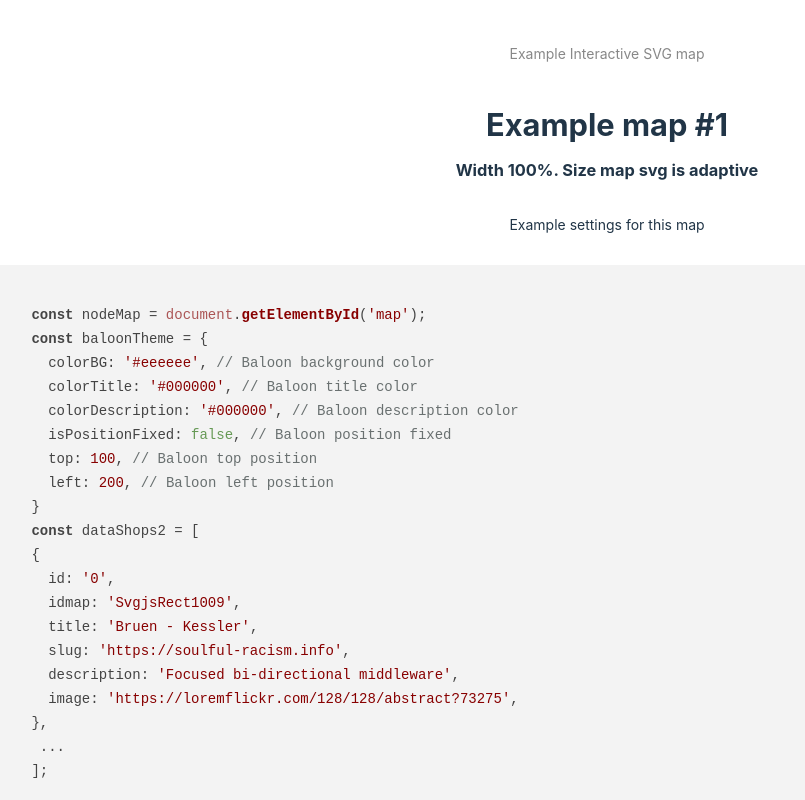
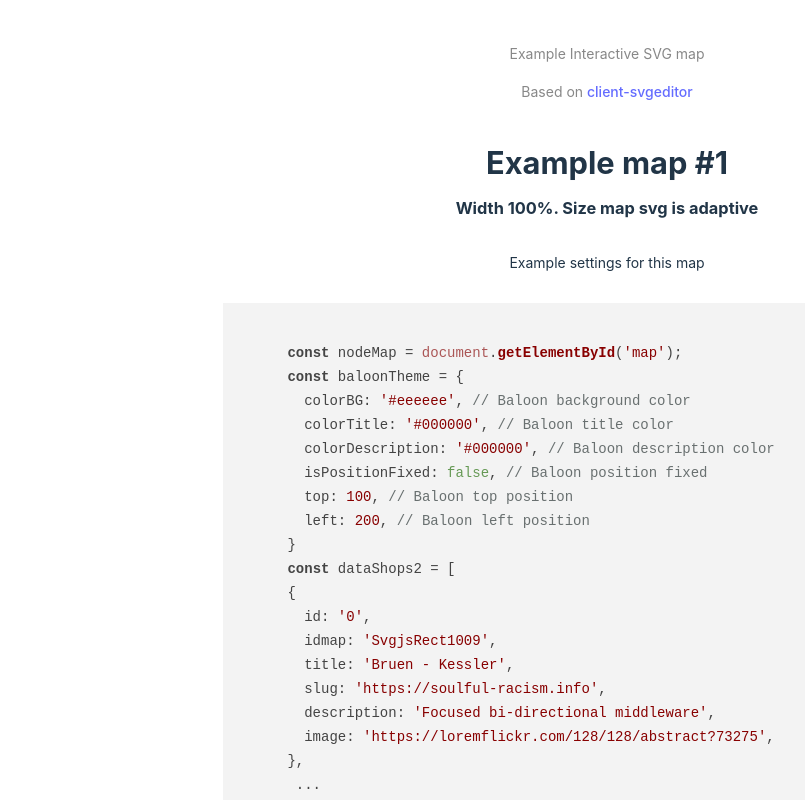
Before and after one commit to cossackgh/client-svgeditor, a website built with Vite: page example/index.html in a window 1280 px wide. Shown: the top 800 px of the page, without its empty margins (33-838 px from the left). Built offline with nearby package versions, Linux system fonts and the light colour scheme.

Commit message:
feat(pill): fix example

```diff
--- a/example/main.ts
+++ b/example/main.ts
@@ -6,6 +6,9 @@ document.querySelector<HTMLDivElement>('#app')!.innerHTML = `
     <p class="read-the-docs">
       Example Interactive SVG map
     </p>
+    <p class="read-the-docs">
+      Based on <a href="https://github.com/cossackgh/client-svgeditor" target="_blank">client-svgeditor</a>
+    </p>
   </div>
 `
 
--- a/example/style.css
+++ b/example/style.css
@@ -49,7 +49,7 @@ h1 {
 
 
 .precode{
-  width: 100%;
+  width: 60%;
 }
 .baloon{
   padding: 10px;
@@ -369,6 +369,9 @@ button:focus-visible {
     width: 100%;
     height: 40px;
   }
+  .precode{
+    width: 100%;
+  }
   #map{
     width: 100%;
     overflow: scroll;
```
